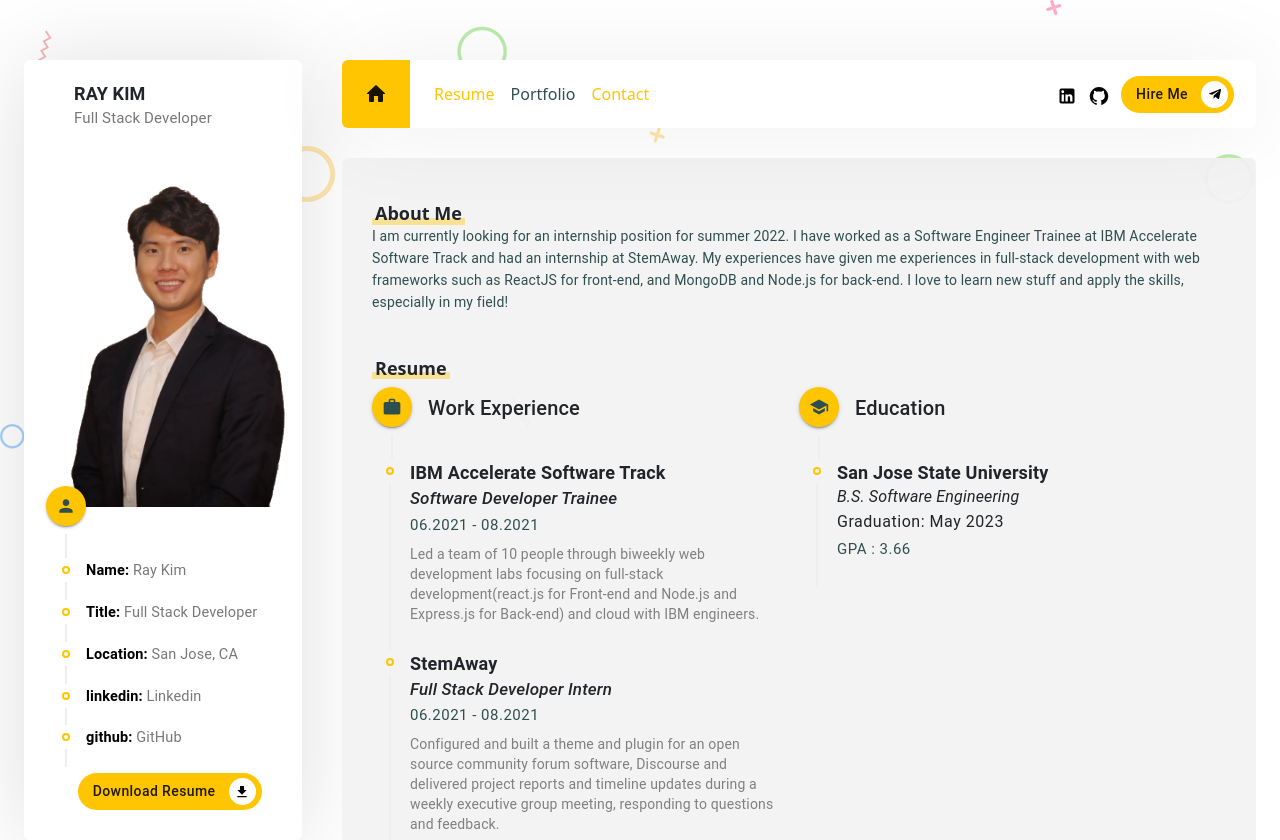
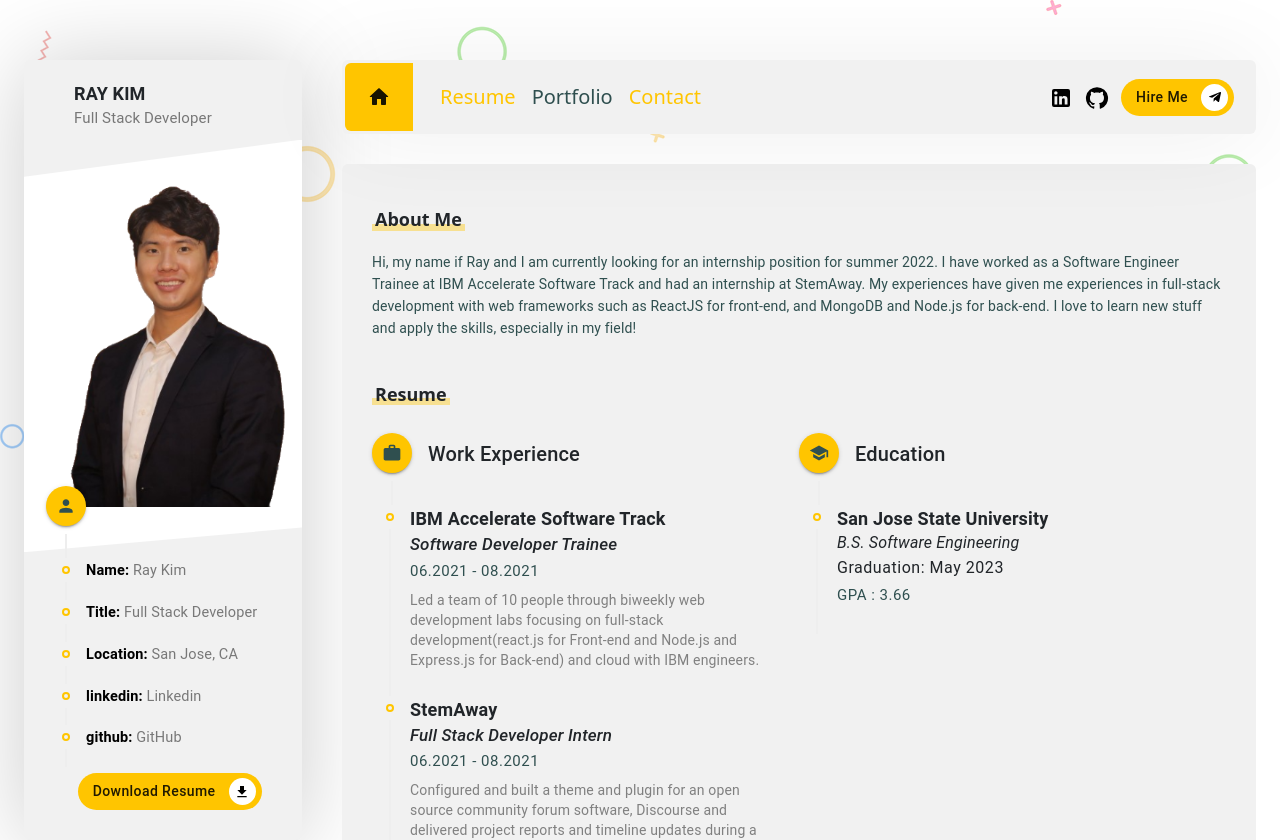
Before and after one commit to moonnada/Portfolio, a React (Create React App) app: page / in a window 1280 px wide. Shown: the top 840 px of the page. Built offline with nearby package versions, Linux system fonts and the light colour scheme.

Commit message:
updated css

```diff
--- a/src/App.css
+++ b/src/App.css
@@ -3,9 +3,9 @@
 }
 
 .container_shadow {
-  box-shadow: 0px 2px 92px 0px rgba(0,0,0,0.13);
-  -webkit-box-shadow: 0px 2px 92px 0px rgba(0,0,0,0.13);
-  -moz-box-shadow: 0px 2px 92px 0px rgba(0,0,0,0.13);
+  box-shadow: 0px 2px 92px 0px rgba(0,0,0,0.53);
+  -webkit-box-shadow: 0px 2px 92px 0px rgba(0,0,0,0.20);
+  -moz-box-shadow: 0px 2px 92px 0px rgba(0,0,0,0.33);
 }
 
 .top_60{
@@ -43,7 +43,7 @@
 }
 
 .main-content {
-  background-color: rgba(243, 243, 243, 0.938);
+  background-color: #F1F1F1;
   min-height: 100vh;
   border-radius: 6px;
   -moz-border-radius: 6px;
--- a/src/components/Header/header.css
+++ b/src/components/Header/header.css
@@ -1,13 +1,13 @@
 .header {
     margin-bottom: 30px !important;
-    background-color: white !important;
+    background-color: #F1F1F1 !important;
     padding: 0 22px 0 0 !important;
     border-radius: 6px !important;
     box-shadow: 0px 2px 92px 0px rgba(0,0,0,0.07) !important;
 }
 
 .header .header_navlink{
-    padding: 0;
+    padding: 3px;
 }
 
 .header .header_link{
@@ -40,11 +40,12 @@
 }
 
 .header .header_right > a > .MuiSvgIcon-root {
-    font-size: 20px !important;
+    font-size: 24px !important;
     margin-right: 12px;
     color: black;
 }
 
 .header .header_left{
     margin-right: auto;
+    font-size: 20px;
 }
--- a/src/components/Profile/Profile.css
+++ b/src/components/Profile/Profile.css
@@ -1,5 +1,5 @@
 .profile {
-    background-color: white;
+    background-color: #F1F1F1;
     border-radius: 6px;
     width: 100%;
 
--- a/src/pages/Resume/Resume.js
+++ b/src/pages/Resume/Resume.js
@@ -17,7 +17,7 @@ const Resume = () => {
         <>
             {/* About me */}
             <Grid container className="section pb_45 pt_45">
-                <Grid item className='section_title mb_30' >
+                <Grid item className='section_title mb_20' >
                     <span></span>
 
                     <h6 className="section_title_text">About Me</h6>
@@ -29,7 +29,7 @@ const Resume = () => {
 
             {/* Education and experiences */}
             <Grid container className="section">
-                <Grid item className='section_title mb_30' >
+                <Grid item className='section_title mb_20' >
                     <span></span>
 
                     <h6 className="section_title_text">Resume</h6>
@@ -98,7 +98,7 @@ const Resume = () => {
 
                         {/* My services */}
 
-                    <Grid item className='section_title mb_30' >
+                    <Grid item className='section_title mb_20' >
                         <span></span>
                         <h6 className="section_title_text">My Services</h6>
                     </Grid>
--- a/src/utils/resumeData.js
+++ b/src/utils/resumeData.js
@@ -22,7 +22,7 @@ export default {
             icon: <GitHubIcon />
         }
     },
-     about: "I am currently looking for an internship position for summer 2022. I have worked as a Software Engineer Trainee at IBM Accelerate Software Track and had an internship at StemAway. My experiences have given me experiences in full-stack development with web frameworks such as ReactJS for front-end, and MongoDB and Node.js for back-end. I love to learn new stuff and apply the skills, especially in my field!",
+     about: "Hi, my name if Ray and I am currently looking for an internship position for summer 2022. I have worked as a Software Engineer Trainee at IBM Accelerate Software Track and had an internship at StemAway. My experiences have given me experiences in full-stack development with web frameworks such as ReactJS for front-end, and MongoDB and Node.js for back-end. I love to learn new stuff and apply the skills, especially in my field!",
 
      experiences: [
          {
```
